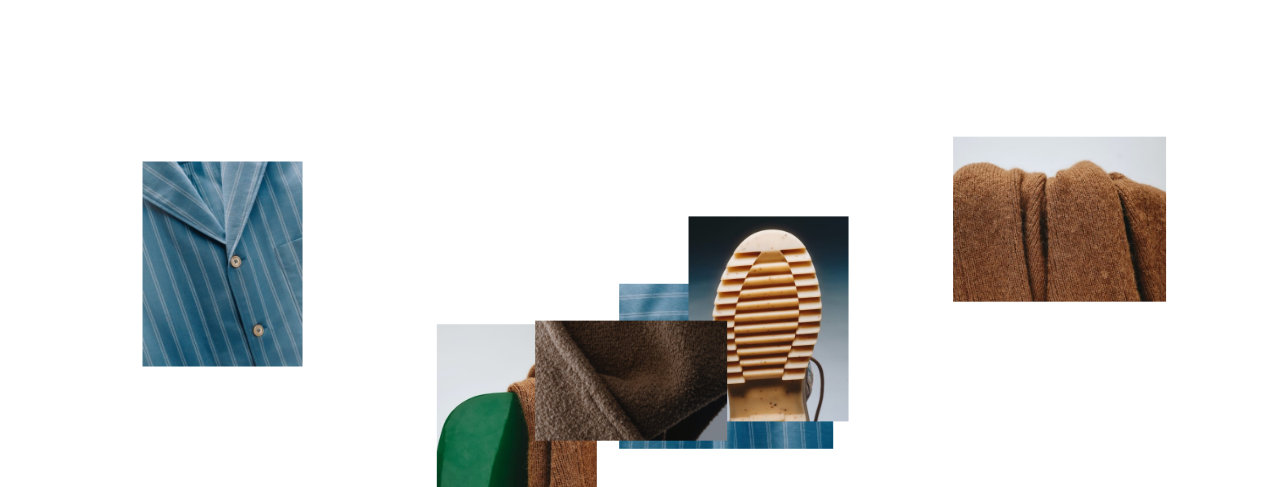
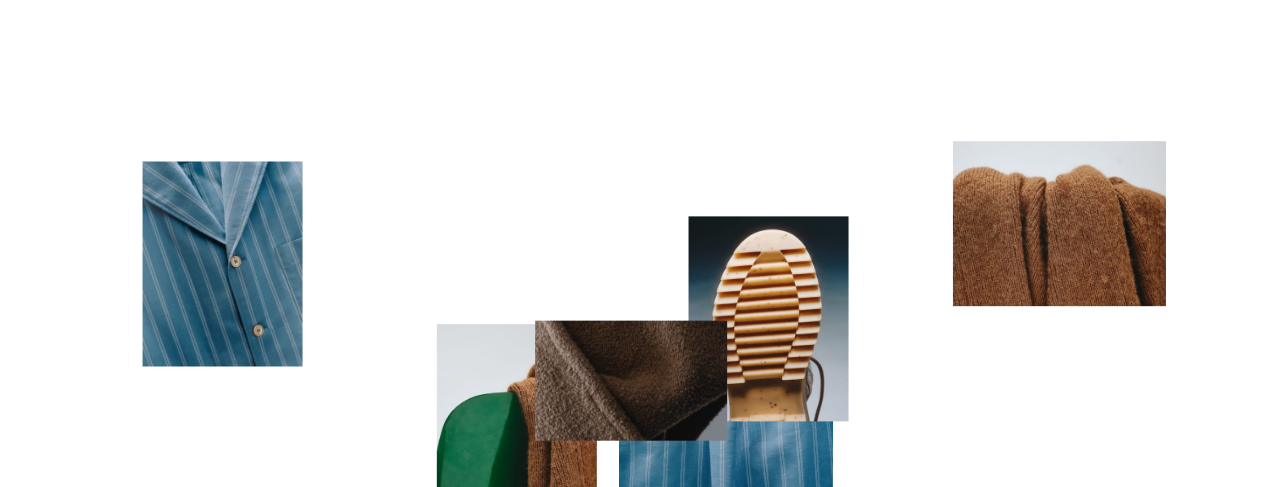
Before and after one commit to danielhult/details, a website built with Vite: page index.html in a window 1280 px wide. Shown: the top 487 px of the page. Built offline with nearby package versions, Linux system fonts and the light colour scheme; files whose address does not match are found by name.

Commit message:
fix: update css to prevent layout bug

```diff
--- a/style.css
+++ b/style.css
@@ -19,6 +19,7 @@ html {
 body {
   font-family: 'PPNeue';
   font-weight: 400;
+  font-size: 1.8rem;
   text-rendering: optimizeLegibility;
   -webkit-font-smoothing: antialiased;
   -moz-osx-font-smoothing: grayscale;
@@ -83,13 +84,6 @@ a {
   position: absolute;
 }
 
-.intro__images img {
-  top: 50%;
-  left: 50%;
-  transform: translate(-50%, -50%);
-  transform-origin: center center;
-}
-
 .intro__images img:nth-child(3),
 .intro__images img:nth-child(2),
 .intro__images img:nth-child(5),
@@ -141,6 +135,12 @@ a {
   left: 6.8vw;
 }
 
+.intro__images img {
+  top: 50%;
+  left: 50%;
+  transform-origin: center center;
+}
+
 .intro__center-image {
   width: 100%;
   height: 100vh;
@@ -150,6 +150,7 @@ a {
   z-index: 2;
   overflow: hidden;
   transform: translate(-50%, -50%);
+  opacity: 0;
 }
 
 .intro__center-image img {
```
